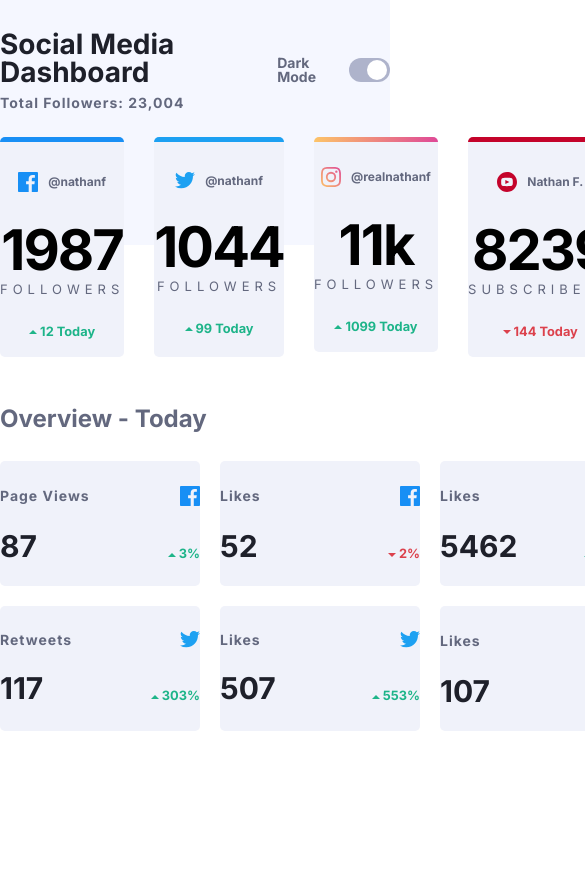
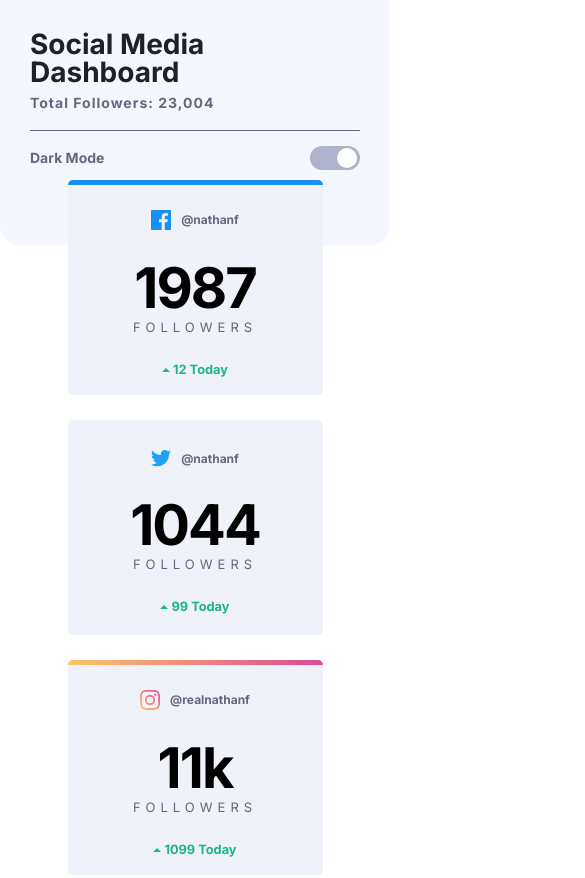
Before and after one commit to Vitor-Silva27/Social-media-dashboard, a plain HTML site: page index.html in a window 390 px wide. Shown: the top 878 px of the page, 585 px wide, since content can reach past the window. Before the commit the page ends 844 px from the top, so only its background shows below. Drawn offline with Linux system fonts and the light colour scheme.

Commit message:
added responsive design

```diff
--- a/style/style.css
+++ b/style/style.css
@@ -1,16 +1,27 @@
 /* css reset */
-html, body, div,p,
-h1, h2, h3, h4,img,header, section{
+html,
+body,
+div,
+p,
+h1,
+h2,
+h3,
+h4,
+img,
+header,
+section {
   margin: 0;
   padding: 0;
   border: 0;
   font-size: 100%;
   font: inherit;
   vertical-align: baseline;
-    font-family: 'Inter', sans-serif;
+  font-family: "Inter", sans-serif;
 }
 
-footer, header,section {
+footer,
+header,
+section {
   display: block;
 }
 body {
@@ -18,50 +29,50 @@ body {
   overflow: hidden;
 }
 
-.container{
+.container {
   max-width: 1112px;
   margin: 0 auto;
   box-sizing: border-box;
 }
 /* header */
 
-header{
+header {
   background-color: hsl(225, 100%, 98%);
   height: 245px;
   border-bottom-left-radius: 20px;
   border-bottom-right-radius: 20px;
 }
-main{
+main {
   position: relative;
   top: -108px;
 }
-.header-container{
+.header-container {
   display: flex;
   flex-direction: row;
   justify-content: space-between;
   align-items: center;
   padding: 30px 0;
 }
-.title h1{
+.title h1 {
   letter-spacing: 3.5%;
   font-weight: 700;
   font-size: 1.75em;
   color: hsl(230, 17%, 14%);
   margin-bottom: 10px;
 }
-.subtitle{
+.subtitle {
   font-size: 0.875em;
   letter-spacing: 1px;
   font-weight: 700;
-    color: hsl(228, 12%, 44%)
+  color: hsl(228, 12%, 44%);
 }
 
 /* switch button */
-.switch-button-container{
+.switch-button-container {
   display: flex;
   align-items: center;
 }
-.switch-button-container p{
+.switch-button-container p {
   font-size: 0.875em;
   font-weight: 700;
   color: hsl(228, 12%, 44%);
@@ -87,8 +98,8 @@ main{
   right: 0;
   bottom: 0;
   background-color: hsl(230, 22%, 74%);
-    -webkit-transition: .4s;
-    transition: .4s;
+  -webkit-transition: 0.4s;
+  transition: 0.4s;
   border-radius: 24px;
 }
 .slider:before {
@@ -99,12 +110,16 @@ main{
   right: 3px;
   bottom: 2px;
   background-color: white;
-    -webkit-transition: .4s;
-    transition: .4s;
+  -webkit-transition: 0.4s;
+  transition: 0.4s;
   border-radius: 50%;
 }
 input:checked + .slider {
-    background-image: linear-gradient(to right, hsl(210, 78%, 56%),hsl(146, 68%, 55%));
+  background-image: linear-gradient(
+    to right,
+    hsl(210, 78%, 56%),
+    hsl(146, 68%, 55%)
+  );
 }
 
 input:checked + .slider:before {
@@ -114,158 +129,230 @@ input:checked + .slider:before {
 }
 
 /* main information section*/
-.main-info{
+.main-info {
   display: grid;
   grid-template-columns: repeat(4, 1fr);
   column-gap: 30px;
   grid-auto-flow: column;
 }
 
-.info-item{
+.info-item {
   background-color: hsl(227, 47%, 96%);
   max-width: 255px;
   height: 215px;
   text-align: center;
   border-radius: 5px;
 }
-.facebook{
-    border-top: 5px solid hsl(208, 92%, 53%);
-}
-.twitter{
-    border-top: 5px solid hsl(203, 89%, 53%);
-}
-.instagram{
+.instagram,
+.youtube,
+.facebook,
+.twitter {
   position: relative;
 }
-.instagram::before{
-    content: '';
+.instagram::before,
+.youtube::before,
+.facebook::before,
+.twitter::before {
+  content: "";
   position: absolute;
   top: 0;
   right: 0;
   left: 0;
   height: 5px;
-    background-image: linear-gradient(to right, hsl(37, 97%, 70%),hsl(329, 70%, 58%));
   border-top-right-radius: 5px;
   border-top-left-radius: 5px;
+}
+.facebook::before {
+  background-color: hsl(208, 92%, 53%);
+}
 
+.twitter ::before {
+  background-color: hsl(203, 89%, 53%);
 }
-.youtube{
-    border-top: 5px solid hsl(348, 97%, 39%);
+.instagram::before {
+  background-image: linear-gradient(
+    to right,
+    hsl(37, 97%, 70%),
+    hsl(329, 70%, 58%)
+  );
 }
-.info-username{
+.youtube::before {
+  background-color: hsl(356, 69%, 56%);
+}
+.info-username {
   display: flex;
   flex-wrap: wrap;
   justify-content: center;
   align-items: center;
   margin: 30px auto;
 }
-.info-username p{
+.info-username p {
   font-size: 0.75em;
   font-weight: 700;
   color: hsl(228, 12%, 44%);
   margin-left: 10px;
 }
 
-.info-username img{
+.info-username img {
   max-width: 20px;
   max-height: 20px;
 }
 
-.info-value{
+.info-value {
   font-size: 3.5em;
   font-weight: 700;
   letter-spacing: -2px;
   margin-bottom: 5px;
 }
-.info-text{
+.info-text {
   color: hsl(228, 12%, 44%);
   font-size: 0.8125em;
   letter-spacing: 5px;
   text-transform: uppercase;
   margin-bottom: 30px;
 }
-.statistic{
+.statistic {
   display: flex;
   flex-wrap: wrap;
   justify-content: center;
   align-items: center;
   margin: 30px auto;
 }
-.info-day-value{
+.info-day-value {
   font-size: 0.8em;
   font-weight: 700;
   color: hsl(163, 72%, 41%);
   margin-left: 3px;
 }
-.down{
+.down {
   color: hsl(356, 69%, 56%);
 }
 
 /* overview section */
 
-.overview h2{
+.overview h2 {
   font-size: 1.5em;
   color: hsl(228, 12%, 44%);
   font-weight: 700;
   margin-top: 50px;
   margin-bottom: 30px;
 }
-.overview-cards{
+.overview-cards {
   display: grid;
   gap: 20px;
   grid-template-columns: repeat(4, 1fr);
   grid-template-rows: repeat(2, 125px);
 }
-.over-card{
+.over-card {
   background-color: hsl(227, 47%, 96%);
   border-radius: 5px;
 }
-.over-title{
+.over-title {
   display: flex;
   justify-content: space-between;
   align-items: center;
   width: 200px;
   margin: 25px auto;
 }
-.over-stats{
+.over-stats {
   display: flex;
   justify-content: space-between;
   align-items: flex-end;
   width: 200px;
   margin: 0 auto 25px auto;
 }
-.over-stats .statistic{
+.over-stats .statistic {
   margin: 0;
 }
-.over-stats h3{
+.over-stats h3 {
   font-size: 30px;
   font-weight: 700;
   color: hsl(230, 17%, 14%);
 }
 
 /* dark mode */
-body.dark-mode{
+body.dark-mode {
   background-color: hsl(230, 17%, 14%);
 }
-header.dark-mode{
+header.dark-mode {
   background-color: hsl(232, 19%, 15%);
 }
-.info-item.dark-mode{
+.info-item.dark-mode {
   background-color: hsl(228, 28%, 20%);
   color: hsl(0, 0%, 100%);
 }
-.main-title.dark-mode{
+.main-title.dark-mode {
   color: hsl(0, 0%, 100%);
 }
-.subtitle.dark-mode{
+.subtitle.dark-mode {
   color: hsl(228, 34%, 66%);
 }
-.over-card.dark-mode{
+.over-card.dark-mode {
   background-color: hsl(228, 28%, 20%);
 }
-.over-card.dark-mode .subtitle{
+.over-card.dark-mode .subtitle {
   color: hsl(228, 34%, 66%);
 }
-.over-stats.dark-mode h3{
+.over-stats.dark-mode h3 {
   color: hsl(0, 0%, 100%);
 }
+
+/* media queries */
+
+@media (max-width: 1124px) {
+  body {
+    overflow: visible;
+  }
+  .container {
+    max-width: 980px;
+  }
+  .header-container {
+    max-width: 530px;
+  }
+  .main-info {
+    grid-template-columns: repeat(2, 255px);
+    grid-template-rows: repeat(2, 220px);
+    justify-content: center;
+    row-gap: 20px;
+  }
+  .overview h2 {
+    text-align: center;
+  }
+  .overview-cards {
+    grid-template-columns: repeat(2, 255px);
+    grid-template-rows: repeat(4, 1fr);
+    justify-content: center;
+  }
+}
+@media (max-width: 600px) {
+  .container {
+    max-width: 330px;
+  }
+  .header-container {
+    flex-direction: column;
+  }
+  .switch-button-container{
+    margin: 15px 0 40px 0;
+    width: 100%;
+    justify-content: space-between;
+  }
+  .title {
+    padding-bottom: 20px;
+    border-bottom: 1px solid hsl(228, 12%, 44%);
+    width: 100%;
+  }
+  .main-info {
+    grid-template-columns: 255px;
+    grid-template-rows: repeat(4, 220px);
+    justify-content: center;
+    row-gap: 20px;
+  }
+  .overview-cards {
+    grid-template-columns: 255px;
+    grid-template-rows: repeat(8, 1fr);
+    justify-content: center;
+  }
+  main{
+      top: -65px;
+  }
+}
```
Lines whose indentation alone changed are shown as unchanged.
